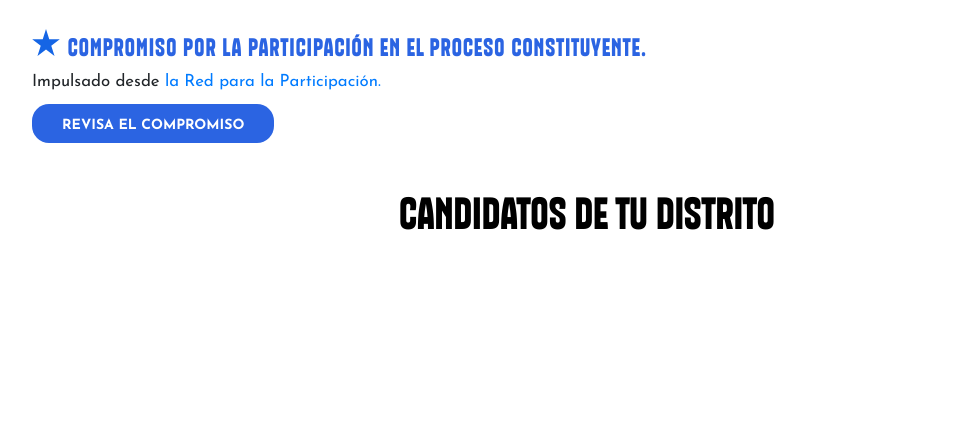
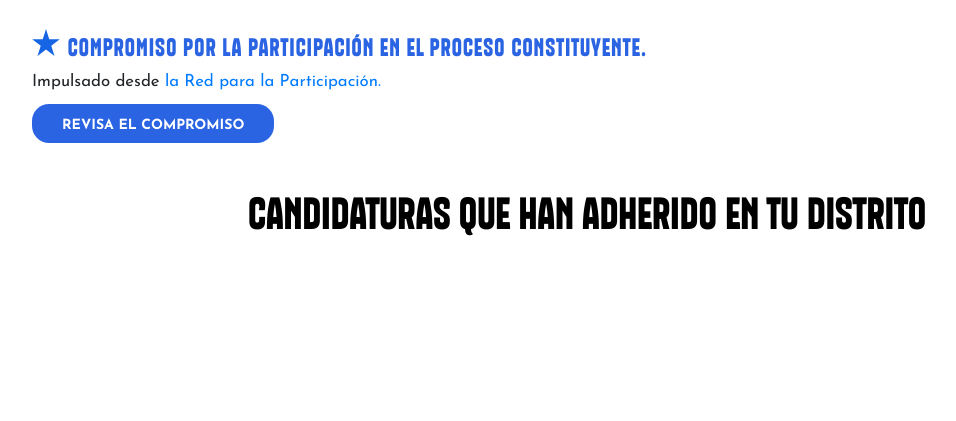
Before and after one commit to lfalvarez/medianaranja_antp, a Django app: template mn_juego/templates/resultado.html in a window 1280 px wide. Shown: the part 859-1280 px from the top of the page, without its empty margins (53-1009 px from the left). Run offline with Django 3.2, Linux system fonts and the light colour scheme; the template is opened without the code that fills it, so the values that code supplies are empty; parts of the project's set-up code (start-up, migrations or seed data) failed here and were passed over; some libraries are stand-ins or nearby versions.

Commit message:
fix textos

```diff
--- a/mn_juego/templates/candidatos_con_porcentajes.html
+++ b/mn_juego/templates/candidatos_con_porcentajes.html
@@ -4,7 +4,7 @@
     <div class="container">
         <div class="row justify-content-md-center">
             <div class="col-12 col-sm-12 col-md-12 col-lg-12 col-xl-12">
-                <h2>Candidatos de tu Distrito</h2>
+                <h2>Candidaturas que han adherido en tu Distrito</h2>
             </div>
 
             {% for candidatura in distrito.candidates.all %}
```
